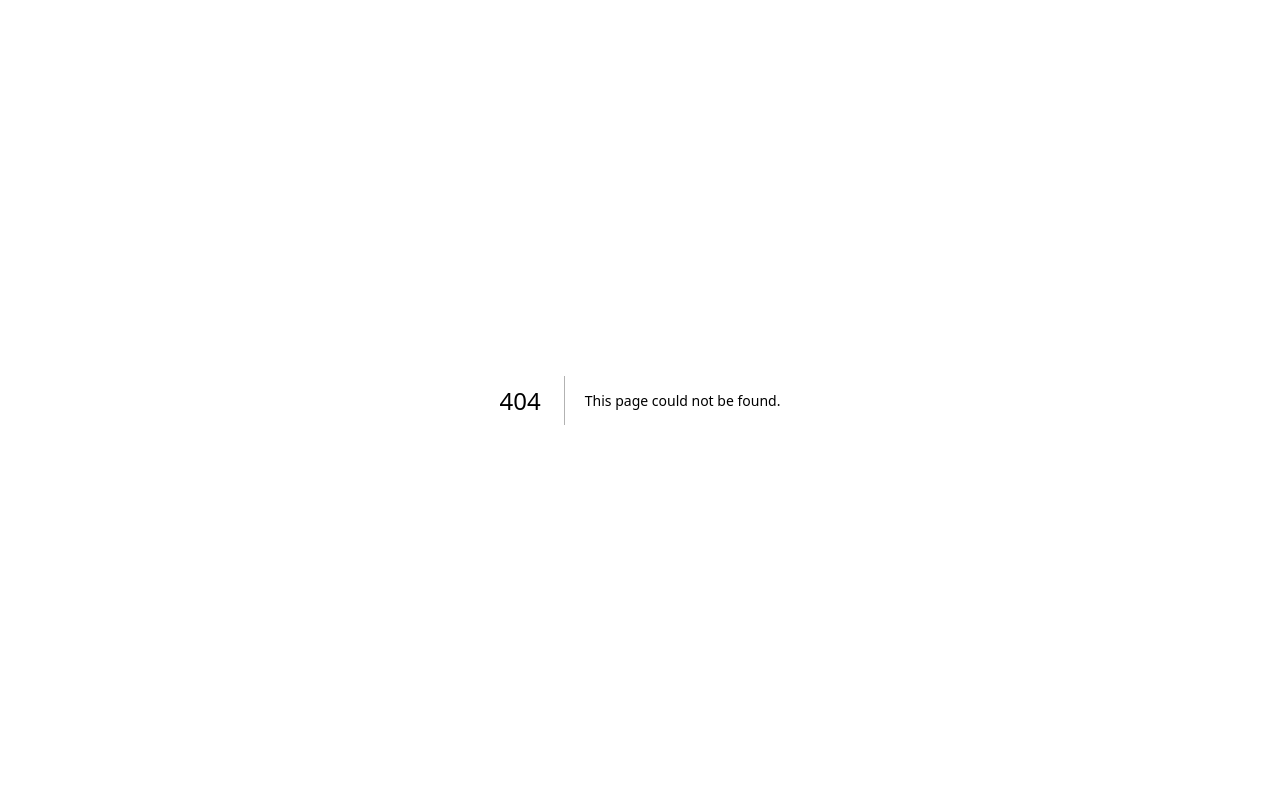
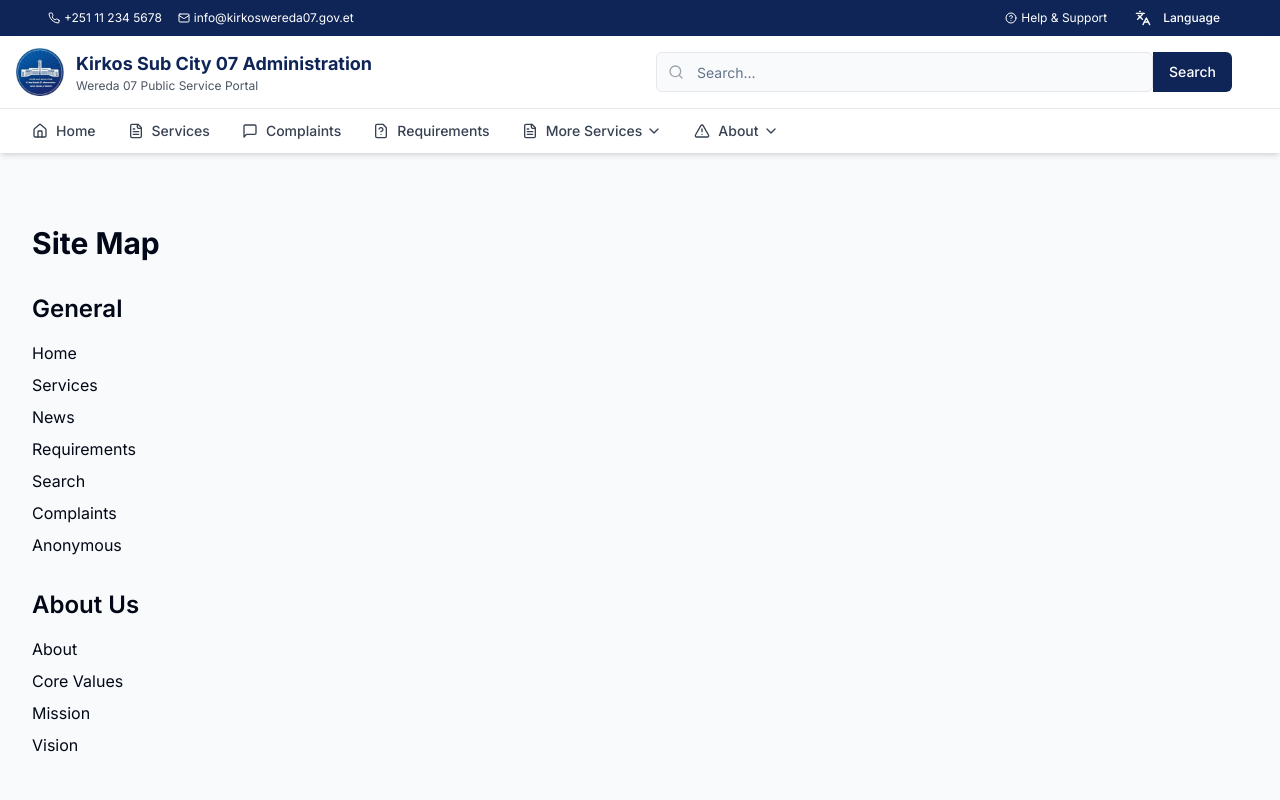
Before and after one commit to abenooo/kirkos-woreda-07, a Next.js app: page /client/sitemap in a window 1280 px wide. Before the commit this address had no page. Shown: the top 800 px of the page. Built offline with nearby package versions, Linux system fonts and the light colour scheme.

Commit message:
Add SitemapPage component to provide a structured site map with links to key sections, enhancing navigation and user experience.

```diff
--- /dev/null
+++ b/app/client/sitemap/page.tsx
@@ -0,0 +1,33 @@
+import Link from 'next/link';
+
+export default function SitemapPage() {
+  return (
+    <div className="container mx-auto px-4 py-12">
+      <h1 className="text-3xl font-bold mb-8">Site Map</h1>
+
+      <div className="mb-8">
+        <h2 className="text-2xl font-semibold mb-4">General</h2>
+        <ul>
+          <li className="mb-2"><Link href="/">Home</Link></li>
+          <li className="mb-2"><Link href="/services">Services</Link></li>
+          <li className="mb-2"><Link href="/news">News</Link></li>
+          <li className="mb-2"><Link href="/requirements">Requirements</Link></li>
+          <li className="mb-2"><Link href="/search">Search</Link></li>
+          <li className="mb-2"><Link href="/complaints">Complaints</Link></li>
+          <li className="mb-2"><Link href="/anonymous">Anonymous</Link></li>
+        </ul>
+      </div>
+
+      <div className="mb-8">
+        <h2 className="text-2xl font-semibold mb-4">About Us</h2>
+        <ul>
+          <li className="mb-2"><Link href="/about">About</Link></li>
+          <li className="mb-2"><Link href="/about/core-values">Core Values</Link></li>
+          <li className="mb-2"><Link href="/about/mission">Mission</Link></li>
+          <li className="mb-2"><Link href="/about/vision">Vision</Link></li>
+        </ul>
+      </div>
+
+    </div>
+  );
+}
```
